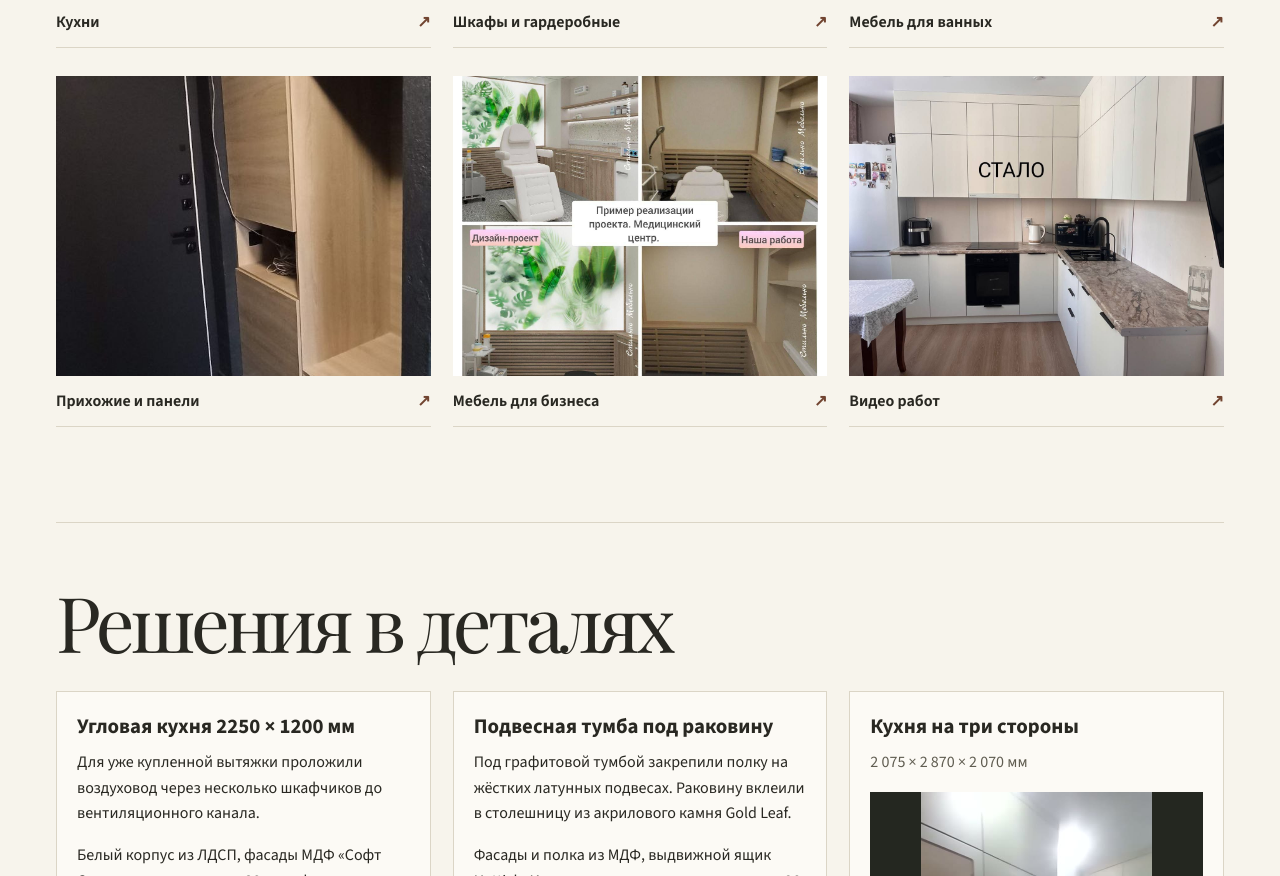
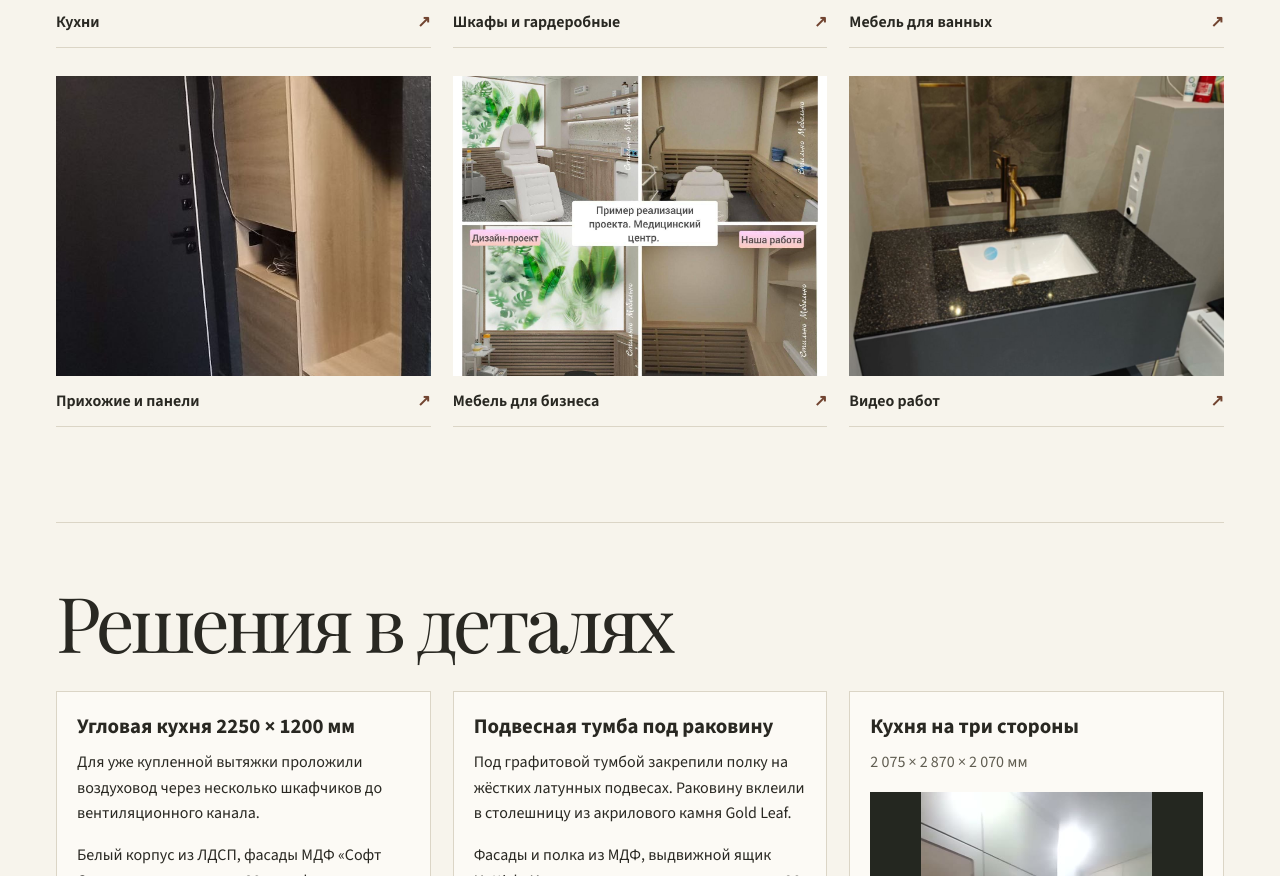
Before and after one commit to KorkinTS/stilno-mebelno, a plain HTML site: page index.html in a window 1280 px wide. Shown: the part 1236-2112 px from the top of the page. Drawn offline with Linux system fonts and the light colour scheme; grey boxes are pictures that could not be loaded.

Commit message:
Replace video gallery cover with a project frame

```diff
--- a/index.html
+++ b/index.html
@@ -51,7 +51,7 @@
         <button class="project" type="button" data-project="bath"><img loading="lazy" src="assets/bathroom.jpg" alt=""><span>Мебель для ванных <b aria-hidden="true">↗</b></span></button>
         <button class="project" type="button" data-project="interior"><img loading="lazy" src="assets/hallway.jpg" alt=""><span>Прихожие и панели <b aria-hidden="true">↗</b></span></button>
         <button class="project" type="button" data-project="business"><img loading="lazy" src="assets/business.jpg" alt=""><span>Мебель для бизнеса <b aria-hidden="true">↗</b></span></button>
-        <button class="project" type="button" data-project="video"><img loading="lazy" src="assets/kitchen-after.jpg" alt=""><span>Видео работ <b aria-hidden="true">↗</b></span></button>
+        <button class="project" type="button" data-project="video"><img loading="lazy" src="assets/video-works-cover.jpg" alt=""><span>Видео работ <b aria-hidden="true">↗</b></span></button>
       </div>
     </section>
 
```
Also changed, not shown: assets/video-works-cover.jpg (added).
